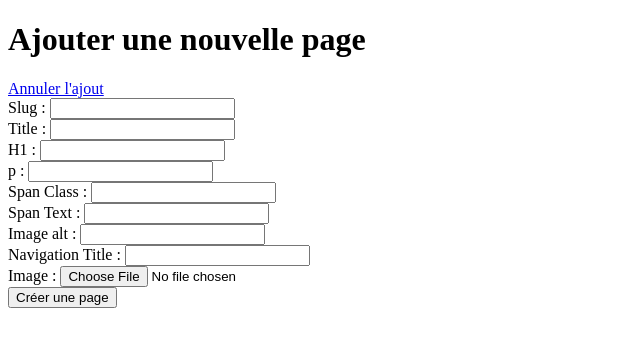
After one commit to AmauryFaveriel/KandT, a PHP site: page /add.php in a window 1280 px wide. The commit adds this page. Shown: the top 347 px of the page, without its empty margins (0-640 px from the left). Run offline with PHP 8.4, Linux system fonts and the light colour scheme.

Commit message:
add add.php + link in admin.php

```diff
--- /dev/null
+++ b/add.php
@@ -0,0 +1,31 @@
+<!doctype html>
+<html lang="en">
+<head>
+    <meta charset="UTF-8">
+    <meta name="viewport"
+          content="width=device-width, user-scalable=no, initial-scale=1.0, maximum-scale=1.0, minimum-scale=1.0">
+    <meta http-equiv="X-UA-Compatible" content="ie=edge">
+    <title>Add</title>
+</head>
+<body>
+<?php
+    if(isset($_GET['error'])){
+        echo $_GET['error'];
+    }
+?>
+    <h1>Ajouter une nouvelle page</h1>
+    <a href="admin.php">Annuler l'ajout</a>
+    <form action="doAdd.php" method="post" enctype="multipart/form-data">
+        <label for="slug">Slug </label> : <input type="text" name="slug" id="slug"><br>
+        <label for="title">Title </label> : <input type="text" name="title" id="title"><br>
+        <label for="h1">H1</label> : <input type="text" name="h1" id="h1"><br>
+        <label for="p">p </label> : <input type="text" name="p" id="p"><br>
+        <label for="spanClass">Span Class </label> : <input type="text" name="spanClass" id="spanClass"><br>
+        <label for="spanText">Span Text </label> : <input type="text" name="spanText" id="spanText"><br>
+        <label for="img-alt">Image alt </label> : <input type="text" name="img-alt" id="img-alt"><br>
+        <label for="nav-title">Navigation Title </label> : <input type="text" name="nav-title" id="nav-title"><br>
+        <label for="img-src">Image </label> : <input type="file" name="img-src" id="img-src"><br>
+        <input type="submit" value="Créer une page">
+    </form>
+</body>
+</html>
--- a/admin.php
+++ b/admin.php
@@ -35,6 +35,8 @@ $stmt -> execute();
     <title>Document</title>
 </head>
 <body>
+    <h1>Panneau administrateur</h1>
+    <a href="add.php">Ajouter une nouvelle page</a>
     <table style="width: 100%">
         <tr>
             <th>Id</th>
```
